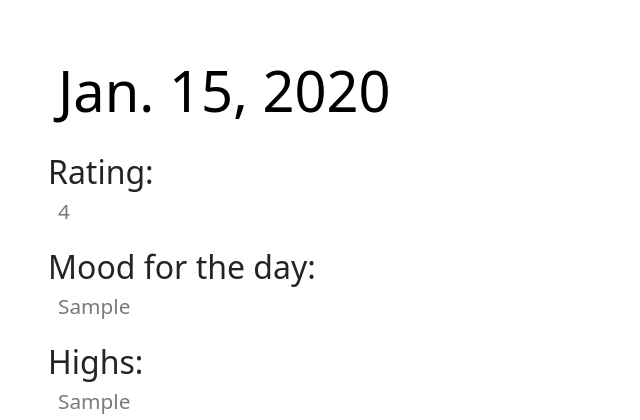
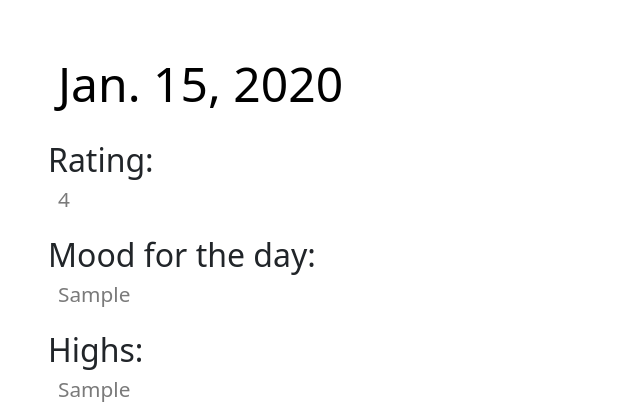
Before and after one commit to kkinge79/daybyday, a Django app: page /days/1/ in a window 1280 px wide. Shown: the part 56-476 px from the top of the page, without its empty margins (0-640 px from the left). Run offline with Django 3.2, Linux system fonts and the light colour scheme; a user stored in the database is signed in; tables that the repository leaves empty hold one stand-in row (values such as "Sample post"); some libraries are stand-ins or nearby versions.

Commit message:
date in details smaller

```diff
--- a/main_app/static/css/detail.css
+++ b/main_app/static/css/detail.css
@@ -31,7 +31,7 @@ p{
 }
 
 #theDate{
-  font-size: 3.5rem;
+  font-size: 3rem;
   color: black !important;
 
 }
```
